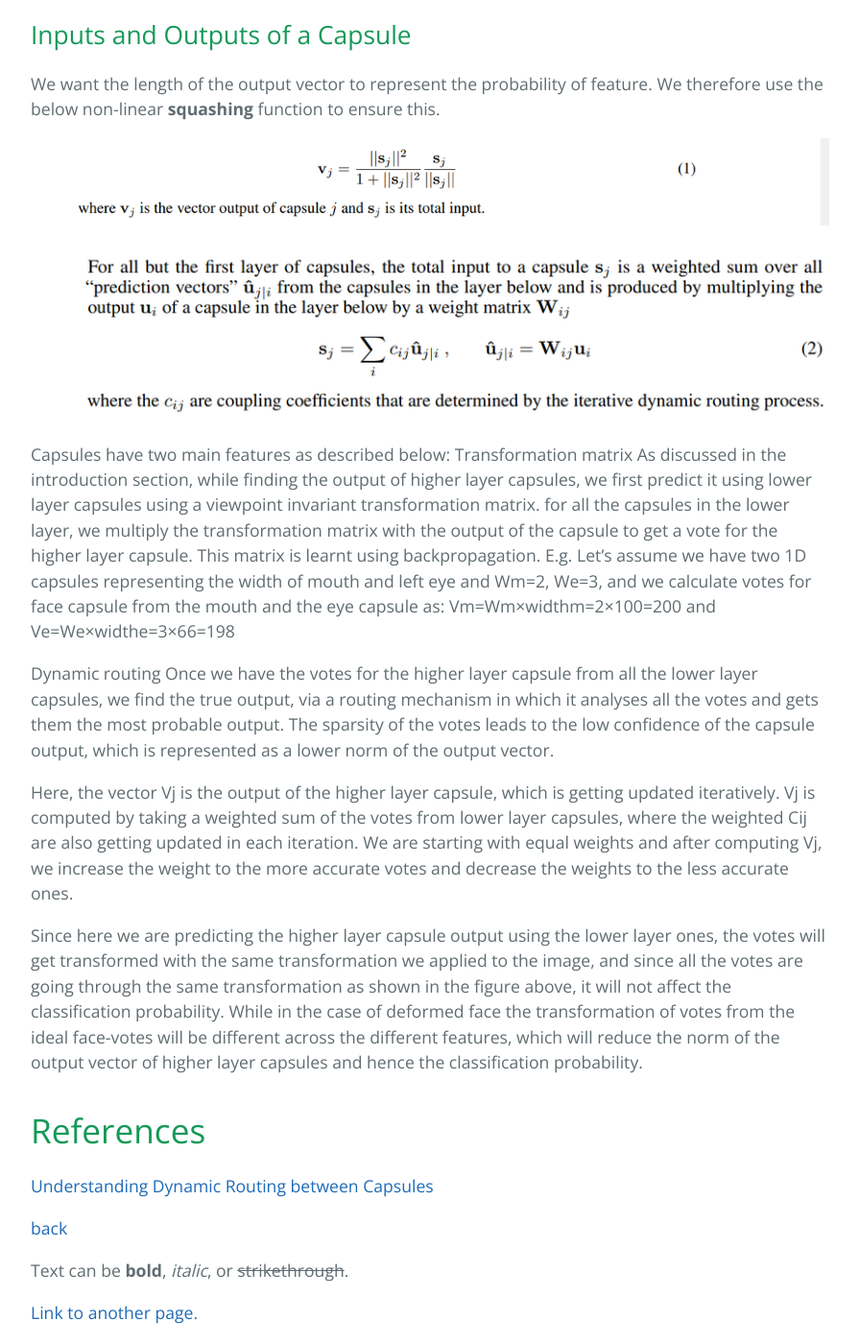
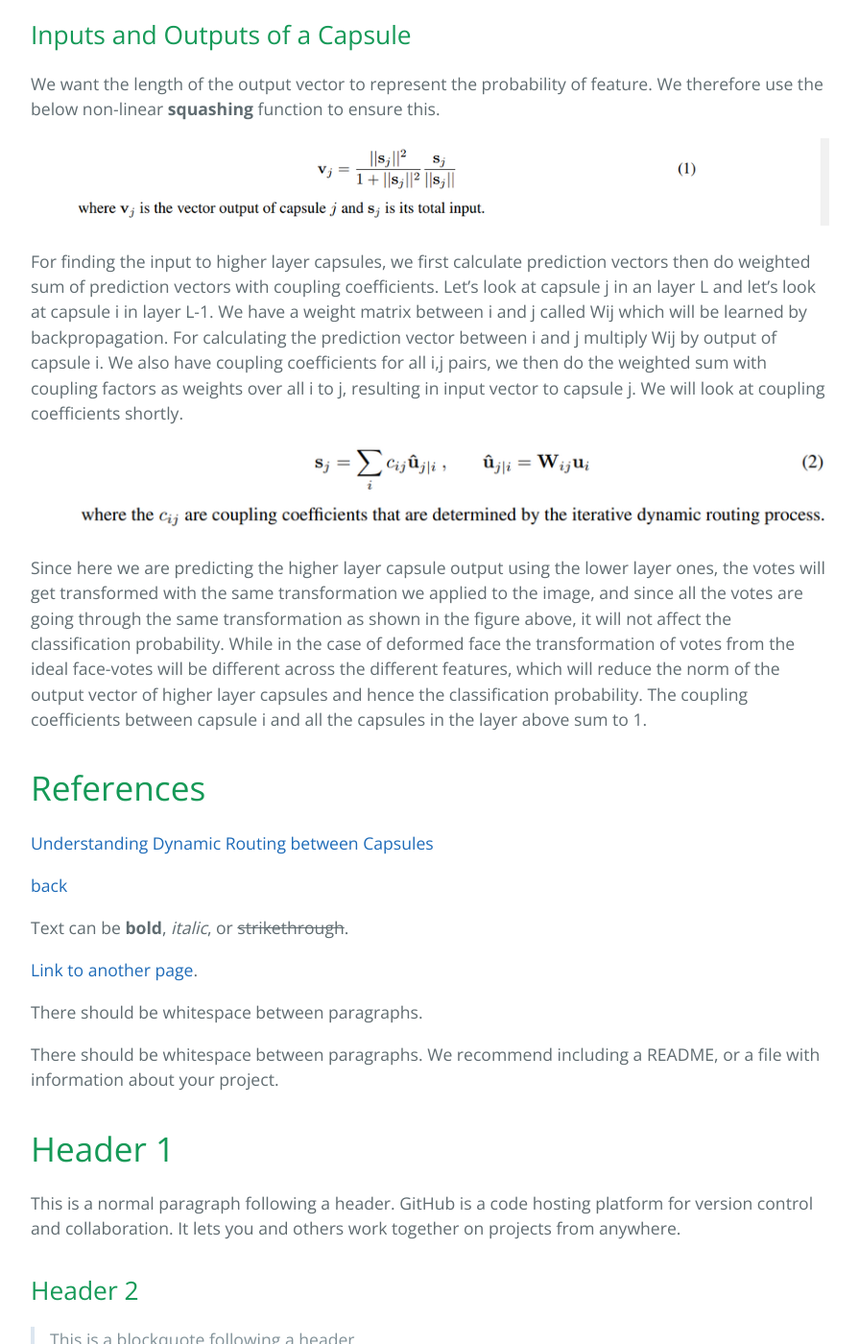
Before and after one commit to srinadhu/Capsule_Networks_Tutorial, a Jekyll site: the page built from docs/routing_paper.md, in a window 1280 px wide and 1400 px high, scrolled down 2201 px. Shown: the whole window at 96% size, without its empty margins (192-1087 px from the left). Built offline with Jekyll 4.4.1, drawn with Linux system fonts in a browser that asks for light colours; our own code applies the rules of GitHub Pages for plain Markdown files.

Commit message:
updated website

```diff
--- a/docs/routing_paper.md
+++ b/docs/routing_paper.md
@@ -33,23 +33,14 @@ We want the length of the output vector to represent the probability of feature.
 
 ![squash](./images/squash.png)
 
+
+For finding the input to higher layer capsules, we first calculate prediction vectors then do weighted sum of prediction vectors with coupling coefficients. Let's look at capsule j in an layer L and let's look at capsule i in layer L-1. We have a weight matrix between i and j called Wij which will be learned by backpropagation. For calculating the prediction vector between i and j multiply Wij by output of capsule i. We also have coupling coefficients for all i,j pairs, we then do the weighted sum with coupling factors as weights over all i to j, resulting in input vector to capsule j. We will look at coupling coefficients shortly.
+
 ![rt](./images/rt.png)
 
+Since here we are predicting the higher layer capsule output using the lower layer ones, the votes will get transformed with the same transformation we applied to the image, and since all the votes are going through the same transformation as shown in the figure above, it will not affect the classification probability.
+While in the case of deformed face the transformation of votes from the ideal face-votes will be different across the different features, which will reduce the norm of the output vector of higher layer capsules and hence the classification probability. The coupling coefficients between capsule i and all the capsules in the layer above sum to 1.
 
-Capsules have two main features as described below:
-Transformation matrix
-As discussed in the introduction section, while finding the output of higher layer capsules, we first predict it using lower layer capsules using a viewpoint invariant transformation matrix. for all the capsules in the lower layer, we multiply the transformation matrix with the output of the capsule to get a vote for the higher layer capsule. This matrix is learnt using backpropagation.
-E.g. Let’s assume we have two 1D capsules representing the width of mouth and left eye and Wm=2, We=3, and we calculate votes for face capsule from the mouth and the eye capsule as:
-Vm=Wm×widthm=2×100=200 and Ve=We×widthe=3×66=198
-
-Dynamic routing
-Once we have the votes for the higher layer capsule from all the lower layer capsules, we find the true output, via a routing mechanism in which it analyses all the votes and gets them the most probable output. The sparsity of the votes leads to the low confidence of the capsule output, which is represented as a lower norm of the output vector.
-
-Here, the vector Vj is the output of the higher layer capsule, which is getting updated iteratively. Vj is computed by taking a weighted sum of the votes from lower layer capsules, where the weighted Cij are also getting updated in each iteration. We are starting with equal weights and after computing Vj, we increase the weight to the more accurate votes and decrease the weights to the less accurate ones.
-
-
-Since here we are predicting the higher layer capsule output using the lower layer ones, the votes will get transformed with the same transformation we applied to the image, and since all the votes are going through the same transformation as shown in the figure above, it will not affect the classification probability.
-While in the case of deformed face the transformation of votes from the ideal face-votes will be different across the different features, which will reduce the norm of the output vector of higher layer capsules and hence the classification probability.
 
 
 
```
Also changed, not shown: docs/images/rt.png.
